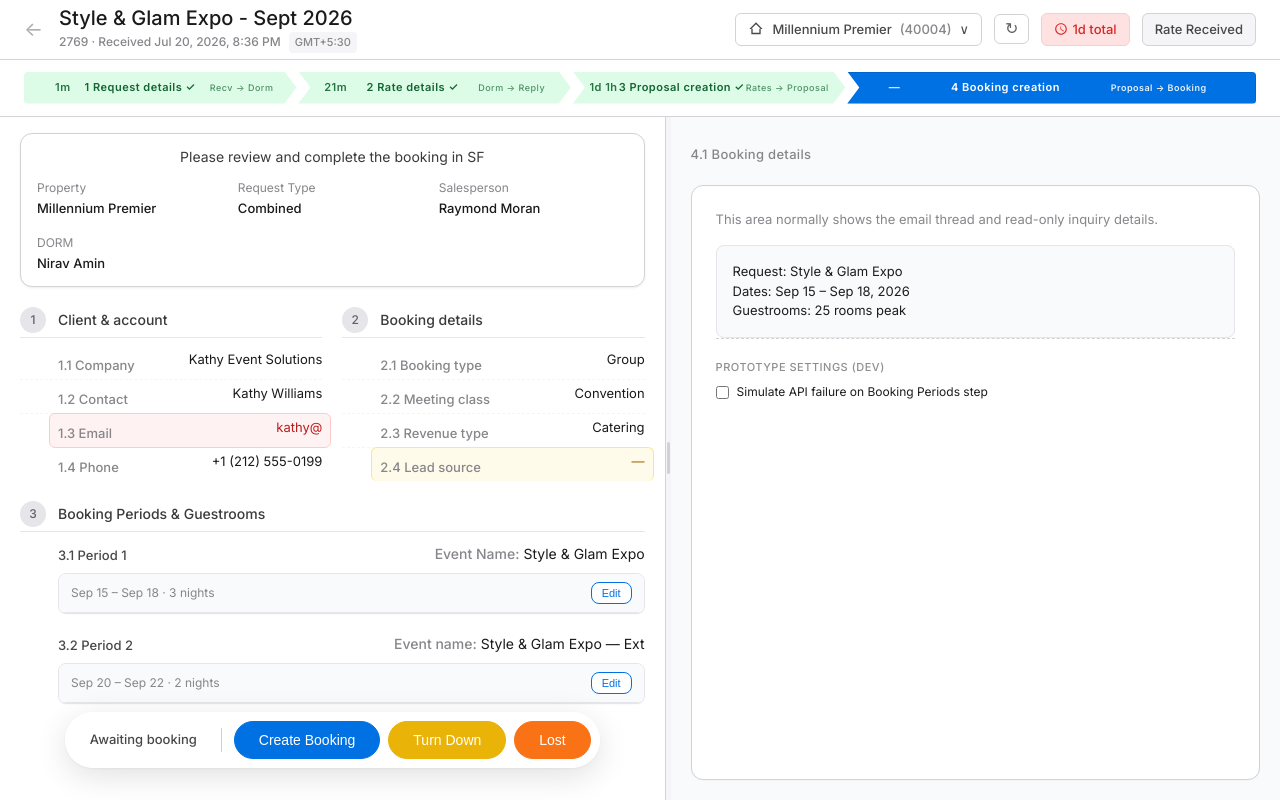
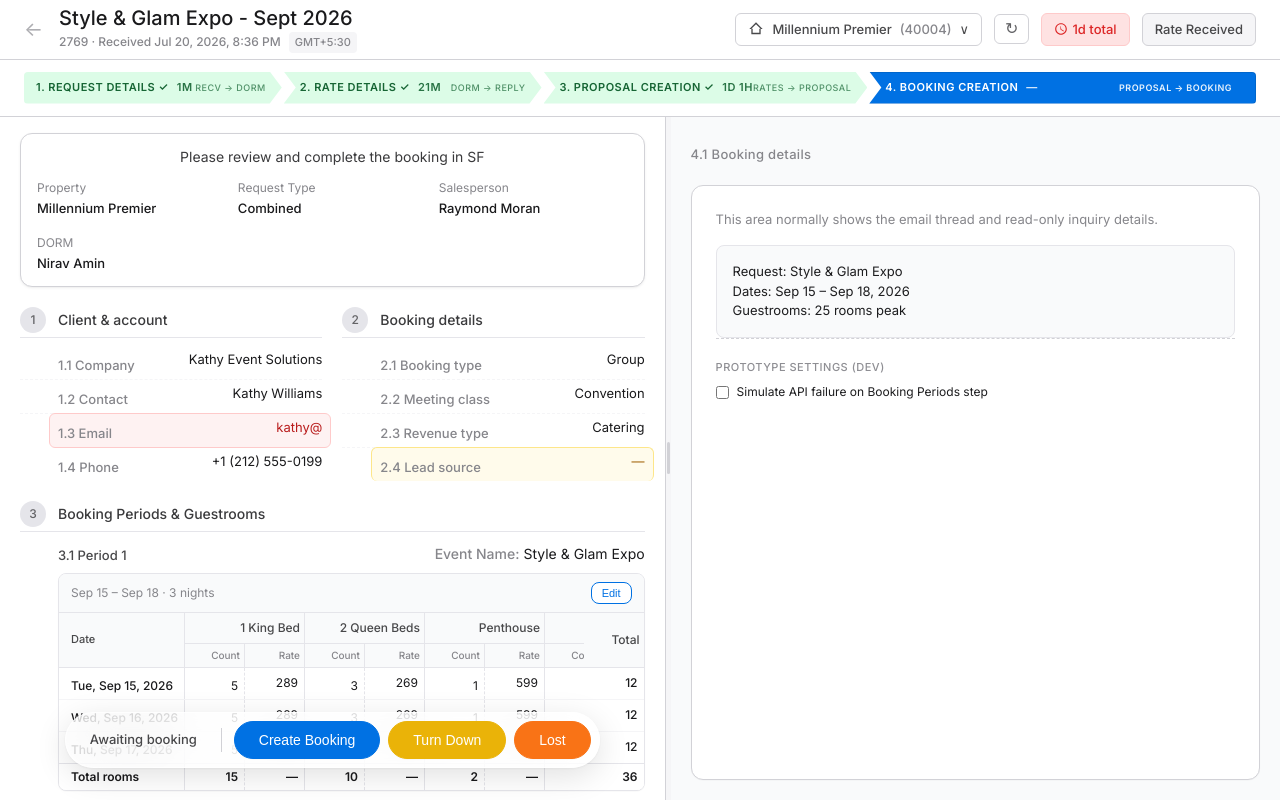
Before and after one commit to prabudevauBOSPai/sales, a plain HTML site: page index.html in a window 1280 px wide. Drawn offline with Linux system fonts and the light colour scheme.

Commit message:
Update index.html

```diff
--- a/index.html
+++ b/index.html
@@ -71,13 +71,13 @@ body {
 
 .gh-stepper { display: flex; gap: 2px; padding: 12px 24px; background: #fff; border-bottom: 1px solid var(--border); }
 .step { flex: 1; display: flex; }
-.step-bar { height: 32px; width: 100%; display: flex; align-items: center; justify-content: space-around; font-size: 11px; font-weight: 500; letter-spacing: 0.5px; position: relative; clip-path: polygon(0 0, calc(100% - 12px) 0, 100% 50%, calc(100% - 12px) 100%, 0 100%, 12px 50%); padding: 0 16px; }
-.step:first-child .step-bar { clip-path: polygon(0 0, calc(100% - 12px) 0, 100% 50%, calc(100% - 12px) 100%, 0 100%, 0 50%); border-radius: 4px 0 0 4px; padding-left: 24px; }
+.step-bar { height: 32px; width: 100%; display: flex; align-items: center; justify-content: space-between; font-size: 11px; font-weight: 500; letter-spacing: 0.5px; position: relative; clip-path: polygon(0 0, calc(100% - 12px) 0, 100% 50%, calc(100% - 12px) 100%, 0 100%, 12px 50%); padding: 0 16px; text-transform: uppercase; white-space: nowrap; }
+.step:first-child .step-bar { clip-path: polygon(0 0, calc(100% - 12px) 0, 100% 50%, calc(100% - 12px) 100%, 0 100%, 0 50%); border-radius: 4px 0 0 4px; padding-left: 12px; }
 .step:last-child .step-bar { clip-path: polygon(0 0, 100% 0, 100% 100%, 0 100%, 12px 50%); border-radius: 0 4px 4px 0; padding-right: 24px; }
 
-.step-bar .time { font-weight: 600; opacity: 0.9; }
-.step-bar .path { font-size: 9px; opacity: 0.7; }
-.step-bar .title { font-weight: 600; }
+.step-bar .time { font-weight: 600; opacity: 0.9; flex-shrink: 0; }
+.step-bar .path { font-size: 9px; opacity: 0.7; overflow: hidden; text-overflow: clip; min-width: 0; }
+.step-bar .title { font-weight: 600; flex-shrink: 0; }
 
 .step.complete .step-bar { background: #dcfce7; color: #166534; }
 .step.current { flex: 1.5; }
@@ -287,29 +287,37 @@ body {
     <div class="gh-stepper">
       <div class="step complete">
         <div class="step-bar">
-          <span class="time">1m</span>
-          <span class="title">1 Request details ✓</span>
+          <div style="display: flex; gap: 8px; align-items: baseline;">
+            <span class="title">1. Request details ✓</span>
+            <span class="time">1m</span>
+          </div>
           <span class="path">Recv → Dorm</span>
         </div>
       </div>
       <div class="step complete">
         <div class="step-bar">
-          <span class="time">21m</span>
-          <span class="title">2 Rate details ✓</span>
+          <div style="display: flex; gap: 8px; align-items: baseline;">
+            <span class="title">2. Rate details ✓</span>
+            <span class="time">21m</span>
+          </div>
           <span class="path">Dorm → Reply</span>
         </div>
       </div>
       <div class="step complete">
         <div class="step-bar">
-          <span class="time">1d 1h</span>
-          <span class="title">3 Proposal creation ✓</span>
+          <div style="display: flex; gap: 8px; align-items: baseline;">
+            <span class="title">3. Proposal creation ✓</span>
+            <span class="time">1d 1h</span>
+          </div>
           <span class="path">Rates → Proposal</span>
         </div>
       </div>
       <div class="step current">
         <div class="step-bar">
-          <span class="time">&mdash;</span>
-          <span class="title">4 Booking creation</span>
+          <div style="display: flex; gap: 8px; align-items: baseline;">
+            <span class="title">4. Booking creation</span>
+            <span class="time">&mdash;</span>
+          </div>
           <span class="path">Proposal → Booking</span>
         </div>
       </div>
@@ -494,7 +502,158 @@ body {
 </div>
 </div>
 
-<script src="room-categories.js"></script>
+<script>
+/** PM #2905 — Offered room categories (Settings master list, same as Property Onboarding) */
+const OFFERED_ROOM_CATEGORIES = [
+  { name: '1 King Bed', enabled: true },
+  { name: '2 Queen Beds', enabled: true },
+  { name: '2 Double Beds', enabled: false },
+  { name: '1 Queen Bed', enabled: false },
+  { name: '1 Double Bed', enabled: false },
+  { name: 'Suite 1 Bed', enabled: false },
+  { name: 'Suite 2 Beds', enabled: false },
+  { name: 'Junior Suite', enabled: false },
+  { name: 'Penthouse', enabled: true },
+  { name: '1 Bedroom', enabled: true },
+  { name: '2 Bedroom', enabled: false },
+  { name: '3+ Bedrooms', enabled: false },
+  { name: 'Studio', enabled: true },
+];
+
+const SAMPLE_CELL_DATA = {
+  '1 King Bed': { counts: [5, 5, 5], rates: [289, 289, 289] },
+  '2 Queen Beds': { counts: [3, 3, 4], rates: [269, 269, 269] },
+  Penthouse: { counts: [1, 1, 0], rates: [599, 599, 599] },
+  '1 Bedroom': { counts: [2, 2, 2], rates: [349, 349, 349] },
+  Studio: { counts: [1, 1, 1], rates: [199, 199, 199] },
+};
+
+const PERIOD_1_DATES = ['Tue, Sep 15, 2026', 'Wed, Sep 16, 2026', 'Thu, Sep 17, 2026'];
+const PERIOD_2_DATES = ['Sun, Sep 20, 2026', 'Mon, Sep 21, 2026'];
+
+function enabledCategoryCount() {
+  return OFFERED_ROOM_CATEGORIES.filter((c) => c.enabled).length;
+}
+
+function renderCategoryCheckboxes(container) {
+  if (!container) return;
+  container.innerHTML = `
+    <div class="room-categories-block" style="margin-bottom: 12px;">
+      <div class="room-checkboxes">
+        ${OFFERED_ROOM_CATEGORIES.map(
+          (cat) => `
+          <div class="room-cb${cat.enabled ? ' room-cb-on' : ''}" onclick="toggleCategory('${cat.name}')" style="cursor: pointer;">
+            <div class="toggle-switch${cat.enabled ? ' toggle-on' : ''}"></div>
+            <span class="truncate">${cat.name}</span>
+          </div>`
+        ).join('')}
+      </div>
+    </div>`;
+}
+
+window.toggleCategory = function(name) {
+  const cat = OFFERED_ROOM_CATEGORIES.find(c => c.name === name);
+  if (cat) {
+    cat.enabled = !cat.enabled;
+    initRoomGrids();
+  }
+};
+
+function cellValue(cat, rowIndex, field) {
+  const sample = SAMPLE_CELL_DATA[cat.name];
+  if (!sample || !cat.enabled) return '—';
+  const val = sample[field][rowIndex];
+  if (val === 0 || val === undefined || val === null) return '—';
+  return String(val);
+}
+
+function sumCountsForRow(rowIndex) {
+  return OFFERED_ROOM_CATEGORIES.reduce((sum, cat) => {
+    const sample = SAMPLE_CELL_DATA[cat.name];
+    if (!sample || !cat.enabled) return sum;
+    return sum + (sample.counts[rowIndex] || 0);
+  }, 0);
+}
+
+function sumCountsForCategory(cat) {
+  const sample = SAMPLE_CELL_DATA[cat.name];
+  if (!sample || !cat.enabled) return '—';
+  const total = sample.counts.reduce((a, b) => a + (b || 0), 0);
+  return total || '—';
+}
+
+function renderRoomTable(tableEl, dates, { editable = false } = {}) {
+  if (!tableEl) return;
+
+  const enabledCategories = OFFERED_ROOM_CATEGORIES.filter((cat) => cat.enabled);
+
+  const headerGroup = enabledCategories.map(
+    (cat) => `<th colspan="2" class="group-end">${cat.name}</th>`
+  ).join('');
+
+  const subHeader = enabledCategories.map(
+    () =>
+      `<th class="sub-col">Count</th><th class="sub-col group-end">Rate</th>`
+  ).join('');
+
+  const bodyRows = dates
+    .map((dateLabel, rowIndex) => {
+      const cells = enabledCategories.map((cat) => {
+        const count = cellValue(cat, rowIndex, 'counts');
+        const rate = cellValue(cat, rowIndex, 'rates');
+
+        if (editable) {
+          return `
+            <td class="check-target"><span class="cell-text">${count}</span><input type="text" class="cell-input" value="${count === '—' ? '' : count}"></td>
+            <td class="group-end"><span class="cell-text">${rate}</span><input type="text" class="cell-input" value="${rate === '—' ? '' : rate}"></td>`;
+        }
+        return `<td class="check-target">${count}</td><td class="group-end">${rate}</td>`;
+      }).join('');
+      const deleteBtn = editable ? '<span class="row-delete">&times;</span>' : '';
+      return `
+        <tr>
+          <td class="date-col check-target">${deleteBtn}${dateLabel}</td>
+          ${cells}
+          <td class="total-col" style="font-weight: 500;">${sumCountsForRow(rowIndex) || '—'}</td>
+        </tr>`;
+    })
+    .join('');
+
+  const footerCells = enabledCategories.map((cat) => {
+    const total = sumCountsForCategory(cat);
+    return `<td>${total}</td><td class="group-end">—</td>`;
+  }).join('');
+
+  const grandTotal = dates.reduce((sum, _, rowIndex) => sum + sumCountsForRow(rowIndex), 0);
+
+  tableEl.innerHTML = `
+    <thead>
+      <tr>
+        <th class="date-col" rowspan="2">Date</th>
+        ${headerGroup}
+        <th class="total-col" rowspan="2" style="min-width: 60px;">Total</th>
+      </tr>
+      <tr>${subHeader}</tr>
+    </thead>
+    <tbody>${bodyRows}</tbody>
+    <tfoot>
+      <tr class="total-row">
+        <td class="date-col total-label">Total rooms</td>
+        ${footerCells}
+        <td class="total-col">${grandTotal || '—'}</td>
+      </tr>
+    </tfoot>`;
+}
+
+function initRoomGrids() {
+  renderCategoryCheckboxes(document.getElementById('period-1-categories'));
+  renderCategoryCheckboxes(document.getElementById('period-2-categories'));
+  renderRoomTable(document.getElementById('period-1-table'), PERIOD_1_DATES, { editable: true });
+  renderRoomTable(document.getElementById('period-2-table'), PERIOD_2_DATES, { editable: true });
+}
+
+document.addEventListener('DOMContentLoaded', initRoomGrids);
+</script>
 <script>
 let currentFlow = null;
 let simFail = false;
```
